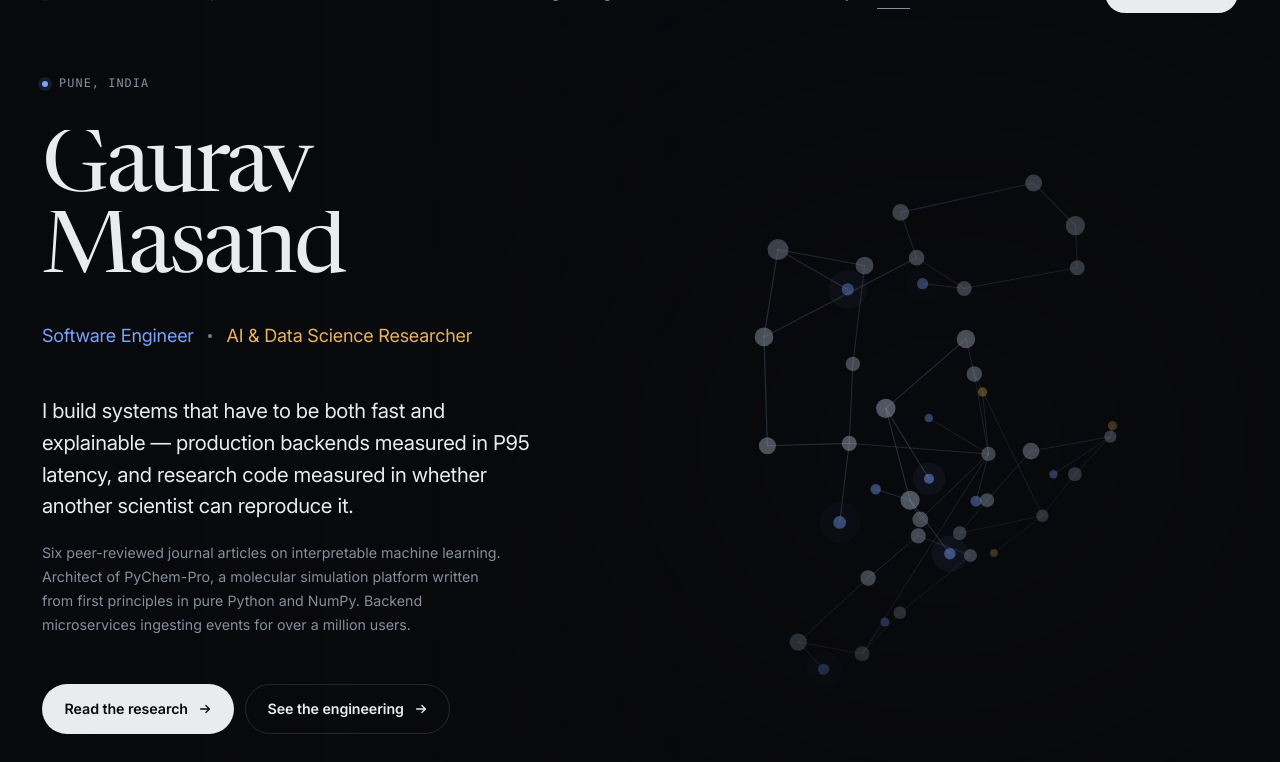
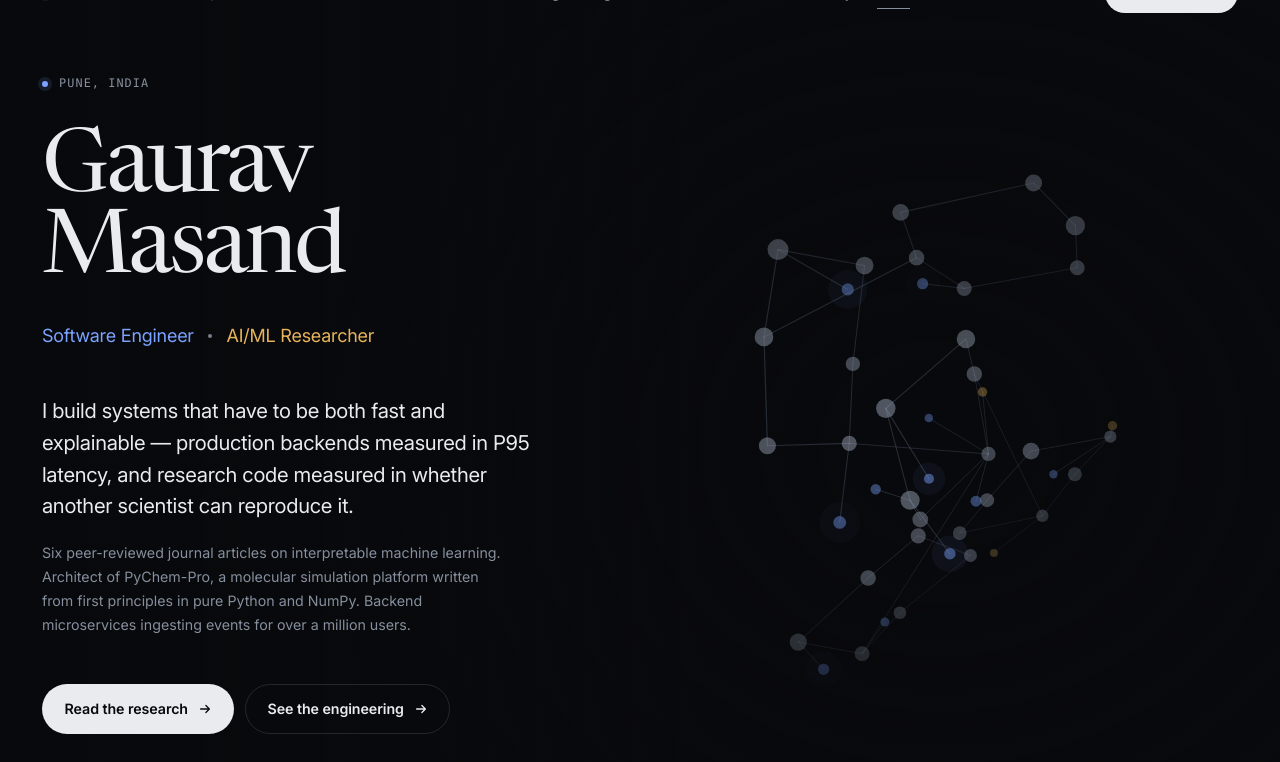
Before and after one commit to gauravmasand/gauravmasand.github.io, a website: page index.html in a window 1280 px wide. Shown: the part 38-800 px from the top of the page. Drawn offline with Linux system fonts and the light colour scheme.

Commit message:
Unclip the hero ascender and retitle the research role
The mask that drives the hero's line reveal clips at its padding box, and a
0.92 display line-height puts Newsreader's ascenders above the line box — so
the cap of the "G" in "Gaurav" was being shaved off. Opened the mask upward by
0.18em and pulled it back with a matching negative margin: the glyph clears
and the layout position is unchanged. Only the top grows, so the line still
hides completely at translate 105% (measured: 4.4px of clearance).

Renamed "AI & Data Science Researcher" to "AI/ML Researcher" — shorter, and
closer to what the six publications actually are (interpretable ML, feature
selection, SHAP attribution) than the degree title was. The hero was
hardcoding both role strings; it now reads them from the content model, so
meta.role and meta.secondRole are the single source for the heading, the
document title, the OG description and the image alt text. og.png regenerated.

```diff
--- a/index.html
+++ b/index.html
@@ -3,8 +3,8 @@
 <head>
 <meta charset="utf-8">
 <meta name="viewport" content="width=device-width, initial-scale=1, viewport-fit=cover">
-<title>Gaurav Masand — Software Engineer &amp; AI/Data Science Researcher</title>
-<meta name="description" content="Gaurav Masand builds production backend systems and publishes computational research. Six peer-reviewed journal articles on interpretable machine learning, architect of PyChem-Pro, and Spring Boot / BigQuery microservices serving 1M+ users.">
+<title>Gaurav Masand — Software Engineer &amp; AI/ML Researcher</title>
+<meta name="description" content="Gaurav Masand builds production backend systems and publishes machine-learning research. Six peer-reviewed journal articles on interpretable machine learning, architect of PyChem-Pro, and Spring Boot / BigQuery microservices serving 1M+ users.">
 <meta name="author" content="Gaurav Masand">
 <meta name="keywords" content="Gaurav Masand, software engineer, AI researcher, machine learning, explainable AI, QSAR, PyChem-Pro, backend engineering, Spring Boot, computational research, interpretable machine learning, Pune">
 <meta name="theme-color" content="#08090c">
@@ -13,17 +13,17 @@
 <meta property="og:type" content="website">
 <meta property="og:url" content="https://gauravmasand.github.io/">
 <meta property="og:site_name" content="Gaurav Masand">
-<meta property="og:title" content="Gaurav Masand — Software Engineer &amp; AI/Data Science Researcher">
-<meta property="og:description" content="Software engineer and AI/data-science researcher. Six peer-reviewed publications in interpretable ML, architect of the open-source PyChem-Pro molecular platform, backend microservices at 1M+ user scale.">
+<meta property="og:title" content="Gaurav Masand — Software Engineer &amp; AI/ML Researcher">
+<meta property="og:description" content="Software engineer and AI/ML researcher. Six peer-reviewed publications in interpretable ML, architect of the open-source PyChem-Pro molecular platform, backend microservices at 1M+ user scale.">
 <meta property="og:image" content="https://gauravmasand.github.io/og.png">
 <meta property="og:image:width" content="1200">
 <meta property="og:image:height" content="630">
-<meta property="og:image:alt" content="Gaurav Masand — Software Engineer and AI/Data Science Researcher">
+<meta property="og:image:alt" content="Gaurav Masand — Software Engineer and AI/ML Researcher">
 <meta property="og:locale" content="en_US">
 
 <meta name="twitter:card" content="summary_large_image">
-<meta name="twitter:title" content="Gaurav Masand — Software Engineer &amp; AI/Data Science Researcher">
-<meta name="twitter:description" content="Software engineer and AI/data-science researcher. Six peer-reviewed publications in interpretable ML, architect of the open-source PyChem-Pro molecular platform, backend microservices at 1M+ user scale.">
+<meta name="twitter:title" content="Gaurav Masand — Software Engineer &amp; AI/ML Researcher">
+<meta name="twitter:description" content="Software engineer and AI/ML researcher. Six peer-reviewed publications in interpretable ML, architect of the open-source PyChem-Pro molecular platform, backend microservices at 1M+ user scale.">
 <meta name="twitter:image" content="https://gauravmasand.github.io/og.png">
 
 <link rel="icon" href="favicon.svg" type="image/svg+xml">
@@ -1063,7 +1063,12 @@ transition-delay: var(--d, 0ms);
 }
 .js .reveal.is-in { opacity: 1; translate: 0 0; }
 .js .lines { display: block; }
-.js .line-mask { display: block; overflow: hidden; }
+.js .line-mask {
+display: block;
+overflow: hidden;
+padding-top: 0.18em;
+margin-top: -0.18em;
+}
 .js .line-inner {
 display: block;
 translate: 0 105%;
@@ -1110,7 +1115,7 @@ html:not(.js) .nav-links { display: flex; flex-wrap: wrap; gap: 0.1rem; }
 html:not(.js) .hero { padding-top: 2rem; }
 }</style>
 <script type="module" src="assets/js/main.js"></script>
-<script type="application/ld+json">{"@context":"https://schema.org","@type":"Person","name":"Gaurav Masand","url":"https://gauravmasand.github.io","email":"mailto:gauravsmasand@gmail.com","jobTitle":["Software Engineer","AI & Data Science Researcher"],"description":"Software engineer and AI/data-science researcher. Six peer-reviewed publications in interpretable ML, architect of the open-source PyChem-Pro molecular platform, backend microservices at 1M+ user scale.","address":{"@type":"PostalAddress","addressLocality":"Pune","addressRegion":"Maharashtra","addressCountry":"IN"},"alumniOf":[{"@type":"CollegeOrUniversity","name":"Dr. D. Y. Patil Institute of Technology (SPPU)"},{"@type":"CollegeOrUniversity","name":"Dr. Punjabrao Deshmukh Polytechnic (MSBTE)"}],"knowsAbout":["Interpretable machine learning","Explainable AI","Backend engineering","Distributed systems","Numerical optimization","Cheminformatics","QSAR modelling"],"sameAs":["https://github.com/gauravmasand","https://www.linkedin.com/in/gaurav-masand/","https://scholar.google.com/citations?user=Hjdvr88AAAAJ&hl=en"]}</script>
+<script type="application/ld+json">{"@context":"https://schema.org","@type":"Person","name":"Gaurav Masand","url":"https://gauravmasand.github.io","email":"mailto:gauravsmasand@gmail.com","jobTitle":["Software Engineer","AI/ML Researcher"],"description":"Software engineer and AI/ML researcher. Six peer-reviewed publications in interpretable ML, architect of the open-source PyChem-Pro molecular platform, backend microservices at 1M+ user scale.","address":{"@type":"PostalAddress","addressLocality":"Pune","addressRegion":"Maharashtra","addressCountry":"IN"},"alumniOf":[{"@type":"CollegeOrUniversity","name":"Dr. D. Y. Patil Institute of Technology (SPPU)"},{"@type":"CollegeOrUniversity","name":"Dr. Punjabrao Deshmukh Polytechnic (MSBTE)"}],"knowsAbout":["Interpretable machine learning","Explainable AI","Backend engineering","Distributed systems","Numerical optimization","Cheminformatics","QSAR modelling"],"sameAs":["https://github.com/gauravmasand","https://www.linkedin.com/in/gaurav-masand/","https://scholar.google.com/citations?user=Hjdvr88AAAAJ&hl=en"]}</script>
 <script type="application/ld+json">{"@context":"https://schema.org","@type":"ScholarlyArticle","headline":"Machine learning modeling of acute inhalation toxicity using an RFA-RFR framework, supported by explainable AI and SALI-based activity cliff analysis","name":"Machine learning modeling of acute inhalation toxicity using an RFA-RFR framework, supported by explainable AI and SALI-based activity cliff analysis","datePublished":"2026","isPartOf":{"@type":"Periodical","name":"Journal of Pharmacological and Toxicological Methods"},"author":[{"@type":"Person","name":"V. H. Masand"},{"@type":"Person","name":"M. M. Rathore"},{"@type":"Person","name":"J. R. Bansod"},{"@type":"Person","name":"M. K. Patil"},{"@type":"Person","name":"G. S. Masand"},{"@type":"Person","name":"A. Samad"}],"identifier":"https://doi.org/10.1016/j.vascn.2026.108426","url":"https://doi.org/10.1016/j.vascn.2026.108426"}</script>
 <script type="application/ld+json">{"@context":"https://schema.org","@type":"ScholarlyArticle","headline":"PyDescriptorC*: a descriptor calculation tool for decoding chirality cliffs and revealing hidden patterns in drug discovery","name":"PyDescriptorC*: a descriptor calculation tool for decoding chirality cliffs and revealing hidden patterns in drug discovery","datePublished":"2025","isPartOf":{"@type":"Periodical","name":"RHAZES: Green and Applied Chemistry"},"author":[{"@type":"Person","name":"V. Masand"},{"@type":"Person","name":"G. Masand"},{"@type":"Person","name":"S. A. Al-Hussain"},{"@type":"Person","name":"R. Jawarkar"},{"@type":"Person","name":"V. Rastija"},{"@type":"Person","name":"M. E. A. Zaki"}],"identifier":"https://doi.org/10.48419/IMIST.PRSM/rhazes-v21.55913","url":"https://doi.org/10.48419/IMIST.PRSM/rhazes-v21.55913"}</script>
 <script type="application/ld+json">{"@context":"https://schema.org","@type":"ScholarlyArticle","headline":"e-QSAR (Explainable AI-QSAR), molecular docking, and ADMET analysis of structurally diverse GSK3-beta modulators","name":"e-QSAR (Explainable AI-QSAR), molecular docking, and ADMET analysis of structurally diverse GSK3-beta modulators","datePublished":"2025","isPartOf":{"@type":"Periodical","name":"Computational Biology and Chemistry"},"author":[{"@type":"Person","name":"V. H. Masand"},{"@type":"Person","name":"S. Al-Hussain"},{"@type":"Person","name":"G. S. Masand"},{"@type":"Person","name":"A. Samad"},{"@type":"Person","name":"R. Gawali"},{"@type":"Person","name":"S. Jadhav"},{"@type":"Person","name":"M. E. A. Zaki"}],"identifier":"https://doi.org/10.1016/j.compbiolchem.2024.108324","url":"https://doi.org/10.1016/j.compbiolchem.2024.108324"}</script>
@@ -1162,7 +1167,7 @@ html:not(.js) .hero { padding-top: 2rem; }
     <p class="hero-roles" data-reveal style="--d:260ms">
       <span class="r-eng">Software Engineer</span>
       <span class="sep" aria-hidden="true"></span>
-      <span class="r-res">AI &amp; Data Science Researcher</span>
+      <span class="r-res">AI/ML Researcher</span>
     </p>
 
     <p class="hero-lede" data-reveal style="--d:340ms">I build systems that have to be both fast and explainable — production backends measured in P95 latency, and research code measured in whether another scientist can reproduce it.</p>
--- a/src/styles/08-motion.css
+++ b/src/styles/08-motion.css
@@ -11,9 +11,19 @@
 }
 .js .reveal.is-in { opacity: 1; translate: 0 0; }
 
-/* Line-by-line display reveal for the hero and section headings */
+/* Line-by-line display reveal for the hero and section headings.
+   The mask clips at its padding box, and a tight display line-height (0.92)
+   puts the serif ascenders above the line box — so the cap of a "G" was being
+   shaved off. Open the box upward and pull it back with a matching negative
+   margin: the glyph clears, the layout position is unchanged, and because only
+   the top grows the line still hides completely at translate 105%. */
 .js .lines { display: block; }
-.js .line-mask { display: block; overflow: hidden; }
+.js .line-mask {
+  display: block;
+  overflow: hidden;
+  padding-top: 0.18em;
+  margin-top: -0.18em;
+}
 .js .line-inner {
   display: block;
   translate: 0 105%;
--- a/src/templates/page.mjs
+++ b/src/templates/page.mjs
@@ -76,9 +76,9 @@ const hero = () => `
     <h1 data-reveal="lines">${lines(['Gaurav', 'Masand'])}</h1>
 
     <p class="hero-roles" data-reveal style="--d:260ms">
-      <span class="r-eng">Software Engineer</span>
+      <span class="r-eng">${esc(P.meta.role)}</span>
       <span class="sep" aria-hidden="true"></span>
-      <span class="r-res">AI &amp; Data Science Researcher</span>
+      <span class="r-res">${esc(P.meta.secondRole)}</span>
     </p>
 
     <p class="hero-lede" data-reveal style="--d:340ms">${esc(P.hero.lede)}</p>
@@ -579,7 +579,7 @@ export function renderPage({ cssHref, jsHref, cssInline }) {
 <meta property="og:image" content="${esc(P.meta.siteUrl)}/og.png">
 <meta property="og:image:width" content="1200">
 <meta property="og:image:height" content="630">
-<meta property="og:image:alt" content="Gaurav Masand — Software Engineer and AI/Data Science Researcher">
+<meta property="og:image:alt" content="${esc(P.meta.name)} — ${esc(P.meta.role)} and ${esc(P.meta.secondRole)}">
 <meta property="og:locale" content="en_US">
 
 <meta name="twitter:card" content="summary_large_image">
```
Also changed, not shown: 404.html (+6 -1 lines), scripts/og-card.html (+1 -1 lines), src/content/profile.mjs (+4 -4 lines), README.md, og.png, site.webmanifest, src/static/og.png.
